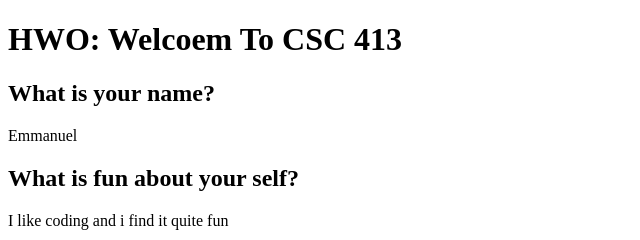
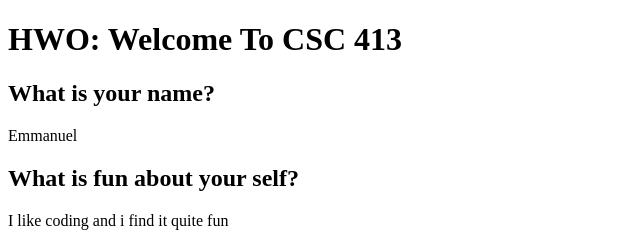
Before and after one commit to Emmanuelasika/first-csc-app, a plain HTML site: page index.html in a window 1280 px wide. Shown: the top 240 px of the page, 0-640 px from the left. Drawn offline with Linux system fonts and the light colour scheme.

Commit message:
Update index.html

```diff
--- a/index.html
+++ b/index.html
@@ -8,7 +8,7 @@
 </head>
 <body>
 
-    <h1>HWO: Welcoem To CSC 413</h1>
+    <h1>HWO: Welcome To CSC 413</h1>
     <h2>What is your name?</h2>
         <p>Emmanuel</p>
      <h2>What is fun about your self?</h2>
```
